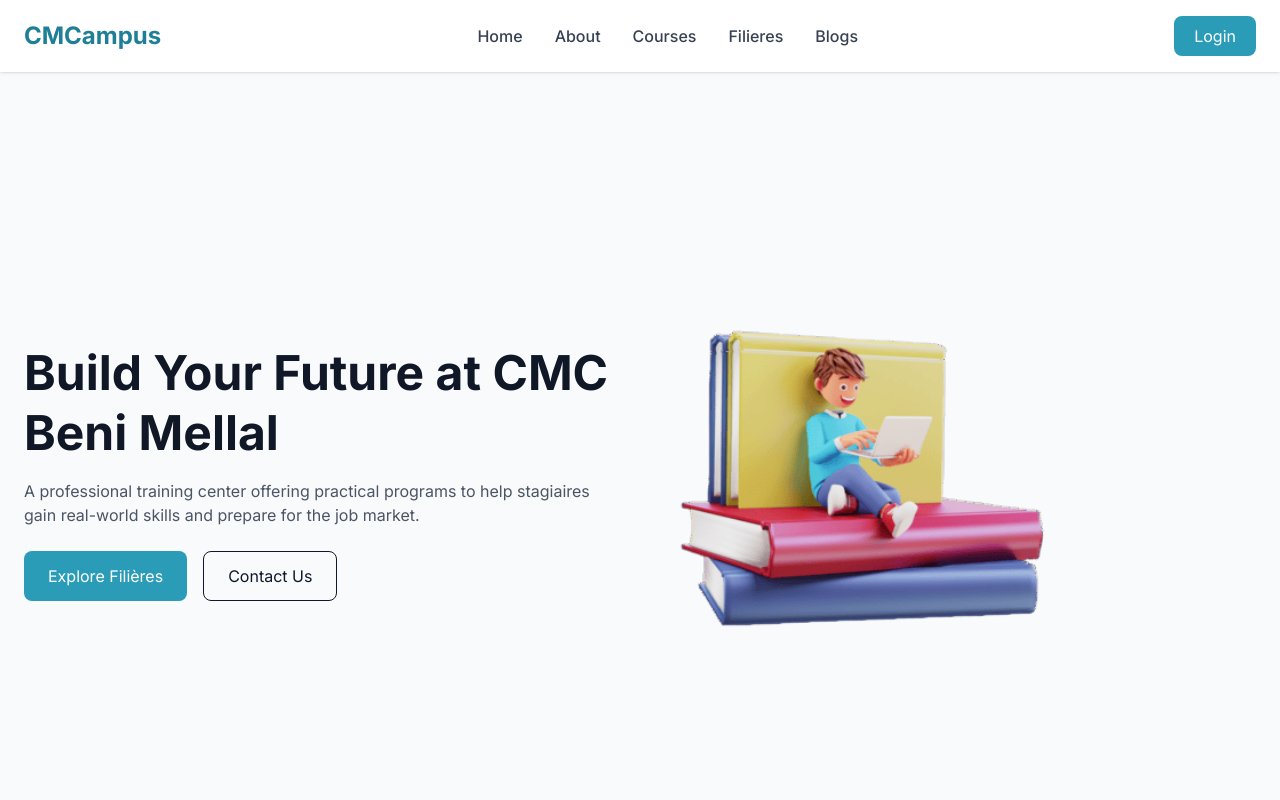
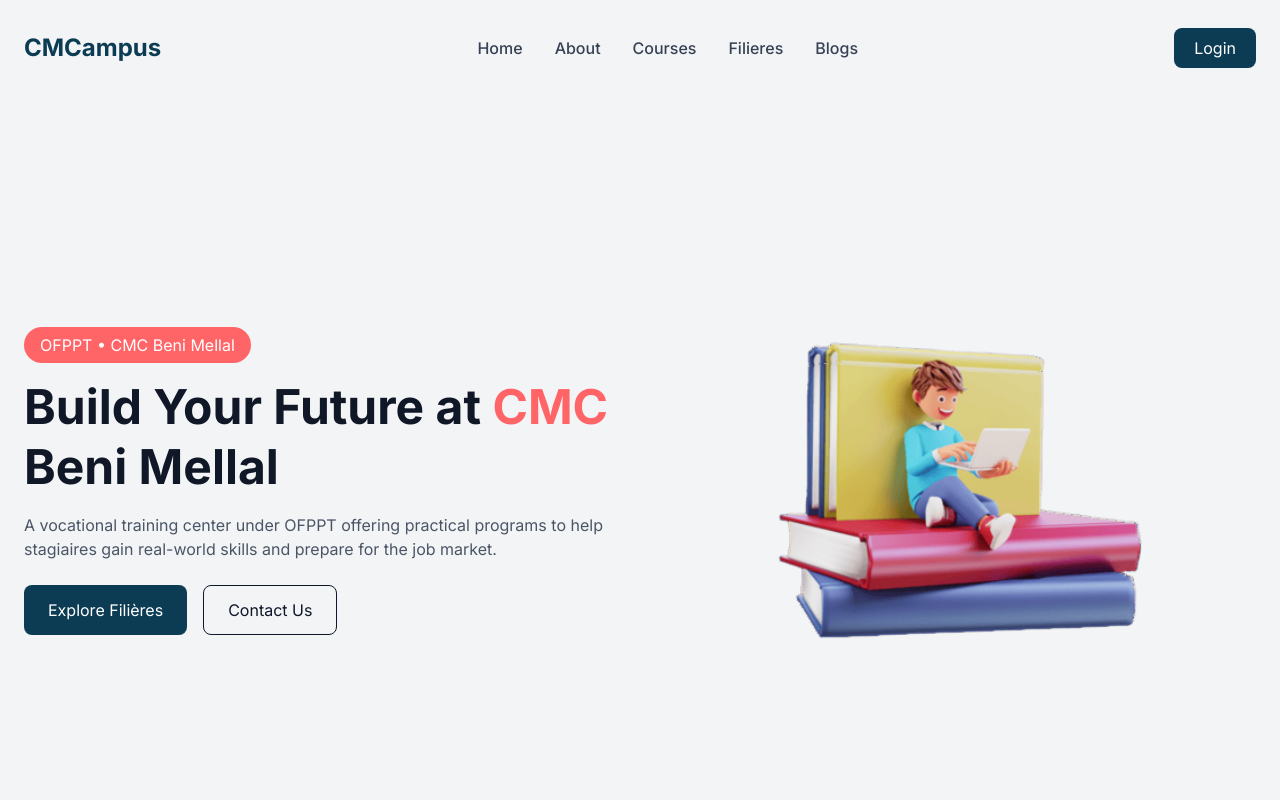
Before and after one commit to jamal-byte-20/CMCampus_bm, a React (Vite) app in the folder front-end/: page / in a window 1280 px wide. Shown: the top 800 px of the page. Built offline with nearby package versions, Linux system fonts and the light colour scheme.

Commit message:
create header and footer and home page

```diff
--- a/front-end/src/components/Navbar.jsx
+++ b/front-end/src/components/Navbar.jsx
@@ -1,7 +1,7 @@
 import { Link } from "react-router-dom";
 
 export default function Navbar(){
-    return <header className="bg-white shadow-sm sticky top-0 z-50">
+    return <header className="sticky top-0 z-50 pt-3">
       <div className="max-w-7xl mx-auto px-6 py-4 flex justify-between items-center">
 
         {/* Logo */}
@@ -11,17 +11,17 @@
 
         {/* Links */}
         <nav className="hidden md:flex gap-8 text-gray-700 font-medium">
-          <Link to="/" className="hover:text-cmc-cyan-dark">Home</Link>
-          <Link to="/about" className="hover:text-cmc-cyan-dark">About</Link>
-          <Link to="/courses" className="hover:text-cmc-cyan-dark">Courses</Link>
-          <Link to="/filieres" className="hover:text-cmc-cyan-dark">Filieres</Link>
-          <Link to="/blogs" className="hover:text-cmc-cyan-dark">Blogs</Link>
+          <Link to="/" className="hover:text-red-400">Home</Link>
+          <Link to="/about" className="hover:text-red-400">About</Link>
+          <Link to="/courses" className="hover:text-red-400">Courses</Link>
+          <Link to="/filieres" className="hover:text-red-400">Filieres</Link>
+          <Link to="/blogs" className="hover:text-red-400 ">Blogs</Link>
         </nav>
 
         {/* Button */}
         <Link
           to="/login"
-          className="bg-cmc-cyan text-white px-5 py-2 rounded-lg hover:bg-cmc-cyan-dark transition"
+          className="bg-cmc-cyan-dark text-white px-5 py-2 rounded-lg hover:bg-cmc-cyan-dark transition"
         >
           Login
         </Link>
--- a/front-end/src/index.css
+++ b/front-end/src/index.css
@@ -4,7 +4,7 @@
 
 @theme {
   --color-cmc-cyan: #2b9cb8;
-  --color-cmc-cyan-dark: #1f7f96;
+  --color-cmc-cyan-dark: #0C3C54;
   --color-cmc-gray: #a3a3a3;
   --color-cmc-dark: #0f172a;
   --color-cmc-light: #f8fafc;
--- a/front-end/src/pages/Home.jsx
+++ b/front-end/src/pages/Home.jsx
@@ -1,20 +1,21 @@
 export default function Home() {
   return (
-    <section className="bg-gray-50 min-h-screen flex items-center">
+    <section className=" min-h-screen flex items-center">
       <div className="max-w-7xl mx-auto px-6 grid md:grid-cols-2 gap-10 items-center">
 
         {/* Text */}
         <div>
-          <h1 className="text-4xl md:text-5xl font-bold text-gray-900 leading-tight">
-            Build Your Future at CMC Beni Mellal
+          <span className="badge bg-red-400 text-white px-4 py-2 rounded-full" >OFPPT • CMC Beni Mellal</span>
+          <h1 className="text-4xl md:text-5xl font-bold text-gray-900 leading-tight mt-5">
+            Build Your Future at <span className="text-red-400">CMC</span> Beni Mellal
           </h1>
 
           <p className="mt-4 text-gray-600">
-            A professional training center offering practical programs to help stagiaires gain real-world skills and prepare for the job market.
+            A vocational training center under OFPPT offering practical programs to help stagiaires gain real-world skills and prepare for the job market.
           </p>
 
           <div className="mt-6 flex gap-4">
-            <button className="bg-cmc-cyan text-white px-6 py-3 rounded-lg hover:bg-blue-700">
+            <button className="bg-cmc-cyan-dark text-white px-6 py-3 rounded-lg hover:bg-blue-700">
               Explore Filières
             </button>
 
@@ -25,7 +26,7 @@
         </div>
 
         {/* Image */}
-        <div className="">
+        <div className=" flex items-center justify-center">
           <img
             src="../static/pictures/cmc-hero.png"
             alt="education"
--- a/front-end/src/routes/AppRoutes.jsx
+++ b/front-end/src/routes/AppRoutes.jsx
@@ -10,7 +10,7 @@
 
 export default function AppRoutes() {
   return (
-    <>
+    <div className="bg-gray-100">
     <Navbar/>
     <Routes>
       <Route path="/" element={<Home />} />
@@ -20,6 +20,6 @@
       <Route path="/filieres" element={<Filieres />} />
     </Routes>
     <Footer/>
-    </>
+    </div>
   );
 }
```
